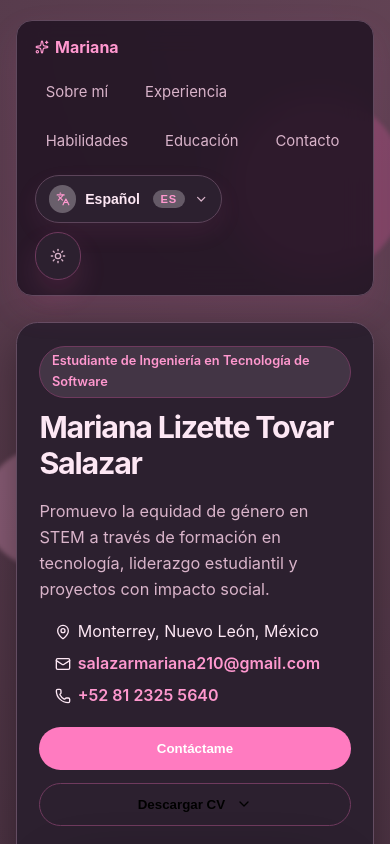
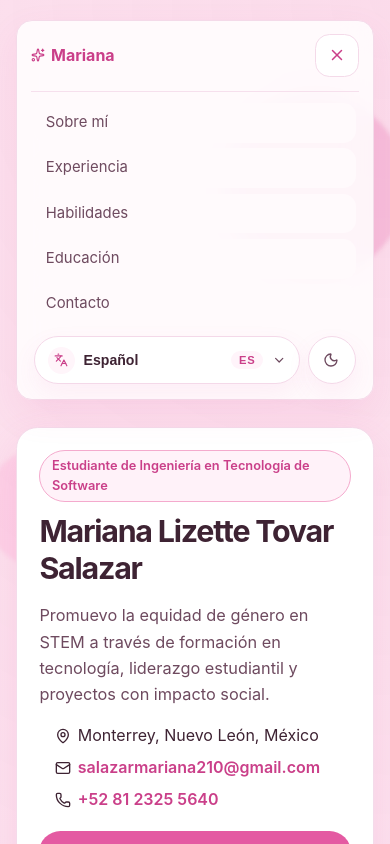
Before and after one commit to Juanda1050/cv_mylove, a React (Vite) app: page / in a window 390 px wide. Both pictures are taken after a click on the button "Navegación principal". Shown: the top 844 px of the page. Built offline with nearby package versions, Linux system fonts and the light colour scheme.

Commit message:
Responsive design

```diff
--- a/src/App.jsx
+++ b/src/App.jsx
@@ -7,12 +7,14 @@ import {
   Database,
   Globe2,
   Mail,
+  Menu,
   MapPin,
   Palette,
   Phone,
   School,
   Sparkles,
   UsersRound,
+  X,
 } from 'lucide-react'
 import { Badge } from './components/ui/badge'
 import { Button } from './components/ui/button'
@@ -53,6 +55,7 @@ function App() {
   const { t, i18n } = useTranslation()
   const [theme, setTheme] = useState(() => localStorage.getItem('theme') || 'light')
   const [downloadMenuKey, setDownloadMenuKey] = useState(0)
+  const [isMobileMenuOpen, setIsMobileMenuOpen] = useState(false)
 
   useEffect(() => {
     document.documentElement.classList.toggle('dark', theme === 'dark')
@@ -62,6 +65,17 @@ function App() {
   useEffect(() => {
     document.documentElement.lang = i18n.language
   }, [i18n.language])
+
+  useEffect(() => {
+    const handleResize = () => {
+      if (window.innerWidth > 900) {
+        setIsMobileMenuOpen(false)
+      }
+    }
+
+    window.addEventListener('resize', handleResize)
+    return () => window.removeEventListener('resize', handleResize)
+  }, [])
 
   const skills = useMemo(() => {
     return t('skills', { returnObjects: true })
@@ -144,6 +158,10 @@ function App() {
     setDownloadMenuKey((currentKey) => currentKey + 1)
   }
 
+  const handleNavItemClick = () => {
+    setIsMobileMenuOpen(false)
+  }
+
   const documentOptions = useMemo(
     () => [
       { value: 'es', label: t('hero.documentSpanish') },
@@ -160,14 +178,25 @@ function App() {
         <a className="brand" href="#home">
           <Sparkles size={14} aria-hidden="true" /> Mariana
         </a>
-        <nav aria-label={t('header.navLabel')}>
-          <a href="#about">{t('header.about')}</a>
-          <a href="#experience">{t('header.experience')}</a>
-          <a href="#skills">{t('header.skills')}</a>
-          <a href="#education">{t('header.education')}</a>
-          <a href="#contact">{t('header.contact')}</a>
+        <button
+          type="button"
+          className="menu-toggle"
+          aria-label={t('header.navLabel')}
+          aria-expanded={isMobileMenuOpen}
+          aria-controls="main-navigation"
+          onClick={() => setIsMobileMenuOpen((currentValue) => !currentValue)}
+        >
+          {isMobileMenuOpen ? <X size={18} aria-hidden="true" /> : <Menu size={18} aria-hidden="true" />}
+        </button>
+        <div className={`topbar-panel ${isMobileMenuOpen ? 'is-open' : ''}`}>
+          <nav id="main-navigation" className="topbar-nav" aria-label={t('header.navLabel')}>
+            <a href="#about" onClick={handleNavItemClick}>{t('header.about')}</a>
+            <a href="#experience" onClick={handleNavItemClick}>{t('header.experience')}</a>
+            <a href="#skills" onClick={handleNavItemClick}>{t('header.skills')}</a>
+            <a href="#education" onClick={handleNavItemClick}>{t('header.education')}</a>
+            <a href="#contact" onClick={handleNavItemClick}>{t('header.contact')}</a>
           </nav>
-        <div className="controls">
+          <div className="controls topbar-controls">
             <LanguageSwitcher
               t={t}
               language={i18n.language}
@@ -178,6 +207,7 @@ function App() {
               theme={theme}
               onToggle={() => setTheme(theme === 'dark' ? 'light' : 'dark')}
             />
+          </div>
         </div>
       </header>
 
--- a/src/index.css
+++ b/src/index.css
@@ -111,6 +111,14 @@ a {
   z-index: 5;
 }
 
+.topbar-panel {
+  display: flex;
+  align-items: center;
+  justify-content: space-between;
+  gap: 1rem;
+  flex: 1;
+}
+
 .brand {
   display: inline-flex;
   align-items: center;
@@ -120,14 +128,33 @@ a {
   text-decoration: none;
 }
 
-nav {
+.menu-toggle {
+  display: none;
+  align-items: center;
+  justify-content: center;
+  width: 2.7rem;
+  height: 2.7rem;
+  border-radius: 0.9rem;
+  border: 1px solid color-mix(in srgb, var(--border) 84%, white 16%);
+  background: color-mix(in srgb, var(--surface) 92%, white 8%);
+  color: var(--brand-strong);
+  cursor: pointer;
+}
+
+.menu-toggle:hover,
+.menu-toggle:focus-visible {
+  border-color: var(--ring);
+  box-shadow: 0 10px 22px rgba(228, 90, 162, 0.12);
+}
+
+.topbar-nav {
   display: flex;
   align-items: center;
   gap: 1rem;
   flex-wrap: wrap;
 }
 
-nav a {
+.topbar-nav a {
   color: var(--text-soft);
   text-decoration: none;
   font-size: 0.93rem;
@@ -138,8 +165,8 @@ nav a {
     background-color 0.2s ease;
 }
 
-nav a:hover,
-nav a:focus-visible {
+.topbar-nav a:hover,
+.topbar-nav a:focus-visible {
   color: var(--brand);
   background: color-mix(in srgb, var(--surface-muted) 84%, transparent);
 }
@@ -1282,6 +1309,77 @@ footer {
 }
 
 @media (max-width: 900px) {
+  .topbar {
+    display: grid;
+    grid-template-columns: minmax(0, 1fr) auto;
+    row-gap: 0.65rem;
+    border-radius: 1rem;
+    padding: 0.8rem 0.9rem;
+    align-items: center;
+  }
+
+  .brand {
+    min-width: 0;
+  }
+
+  .menu-toggle {
+    display: inline-flex;
+    margin-left: 0;
+  }
+
+  .topbar-panel {
+    display: none;
+    grid-column: 1 / -1;
+    width: 100%;
+    flex: none;
+    flex-direction: column;
+    align-items: stretch;
+    gap: 0.75rem;
+    margin-top: 0.2rem;
+    padding: 0.7rem 0.15rem 0.15rem;
+    border-top: 1px solid color-mix(in srgb, var(--border) 70%, white 30%);
+  }
+
+  .topbar-panel.is-open {
+    display: flex;
+  }
+
+  .topbar-nav {
+    display: grid;
+    gap: 0.35rem;
+    width: 100%;
+  }
+
+  .topbar-nav a {
+    display: block;
+    padding: 0.5rem 0.75rem;
+    border-radius: 0.8rem;
+    background: color-mix(in srgb, var(--surface-muted) 36%, white 64%);
+  }
+
+  .topbar-controls {
+    width: 100%;
+    display: grid;
+    grid-template-columns: minmax(0, 1fr) auto;
+    gap: 0.5rem;
+    align-items: start;
+  }
+
+  .topbar-controls > * {
+    min-width: 0;
+  }
+
+  .topbar-controls .language-switcher,
+  .topbar-controls .language-switcher > * {
+    width: 100%;
+  }
+
+  .topbar-controls .control-button {
+    width: auto;
+    min-width: 3rem;
+    justify-self: end;
+  }
+
   .hero {
     grid-template-columns: 1fr;
     gap: 1.5rem;
@@ -1293,10 +1391,6 @@ footer {
 
   .profile-wrap {
     max-width: 280px;
-  }
-
-  .topbar {
-    border-radius: 1rem;
   }
 
   .skill-meter-header {
@@ -1327,8 +1421,9 @@ footer {
     min-width: 100%;
   }
 
-  .controls {
+  .topbar-controls {
     width: 100%;
+    grid-template-columns: minmax(0, 1fr) auto;
   }
 
   .language-switcher,
```
Lines whose indentation alone changed are shown as unchanged.
